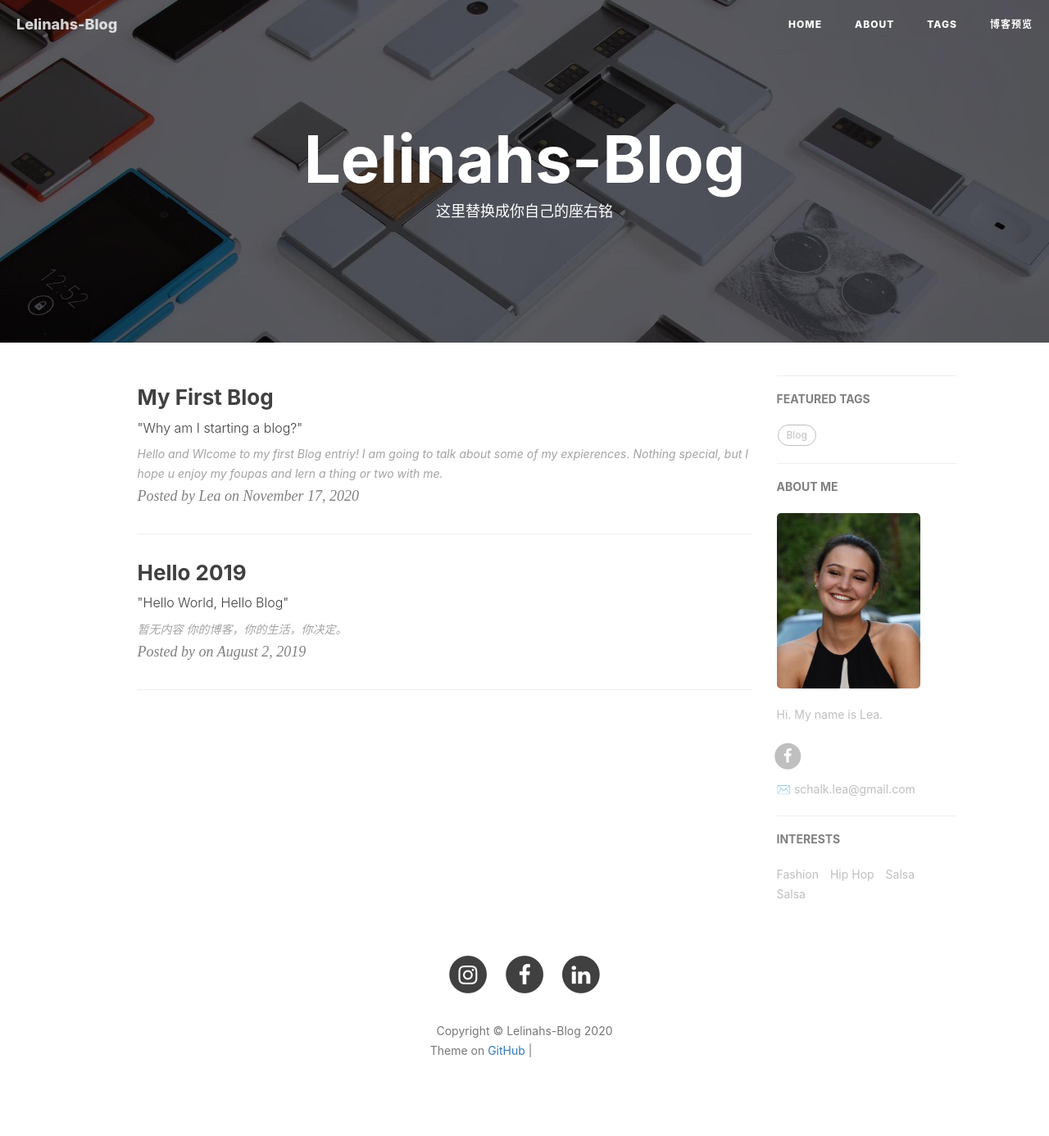
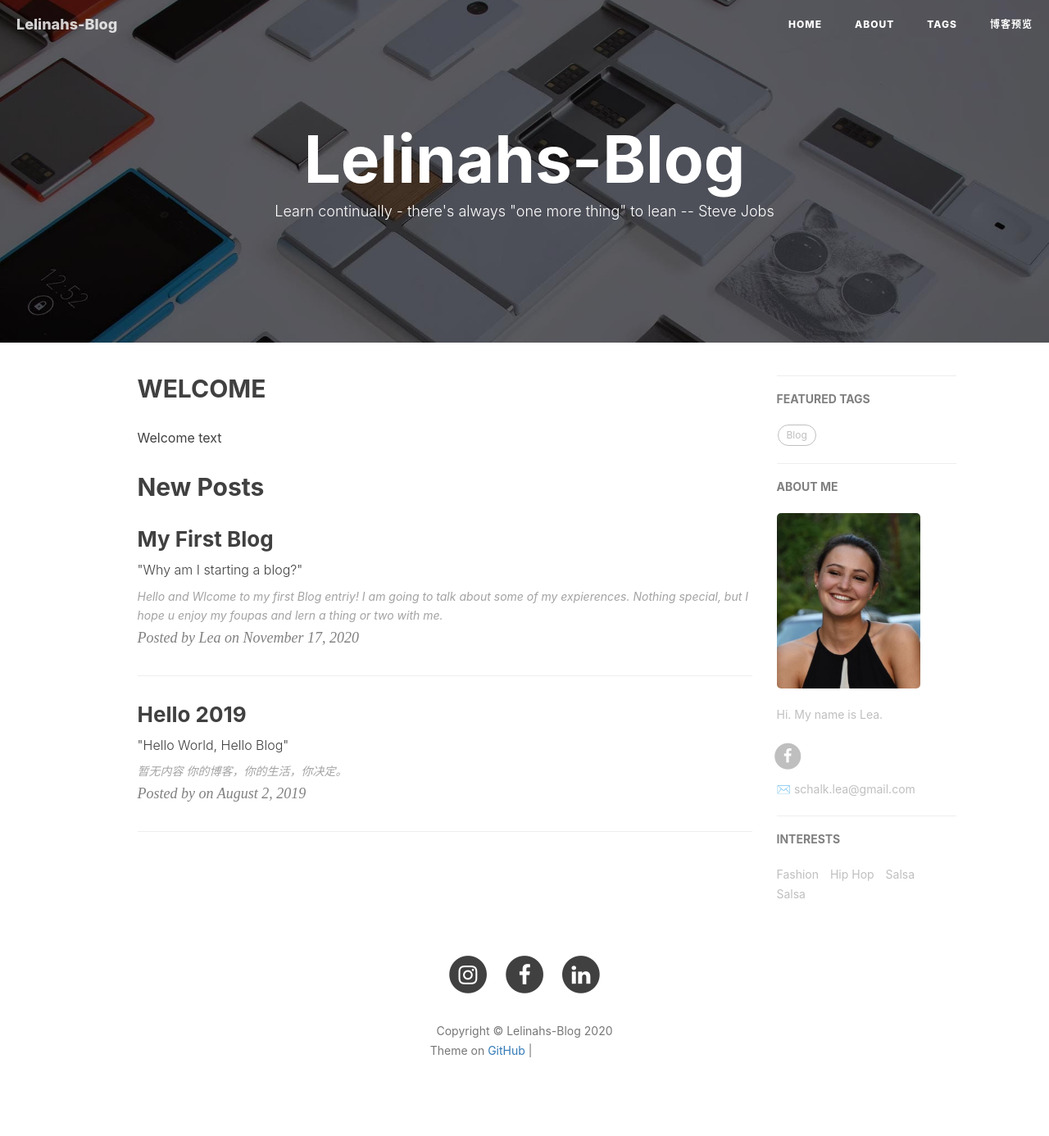
Before and after one commit to Lelinah/lelinah.github.io, a Jekyll site: the page built from index.html, in a window 1280 px wide. Shown: the whole page at 82% size. Built offline with Jekyll 4.4.1, drawn with Linux system fonts in a browser that asks for light colours; nearby versions of some CDN libraries; library files that are not in the unit come from our copies; the list of posts is cut into pages by our own code; comment, search, counter and statistics services are not loaded; grey boxes are pictures that could not be loaded.

Commit message:
Welcome Section

```diff
--- a/index.html
+++ b/index.html
@@ -1,18 +1,23 @@
 ---
 layout: page
-description: "这里替换成你自己的座右铭"
+description: "Learn continually - there's always \"one more thing\" to lean -- Steve Jobs"
 ---
+<div class="Welcome">
+    <h2> WELCOME</h2>
+    <p> Welcome text </p>
+</div>
 
+<h2> New Posts </h2>
 {% for post in paginator.posts %}
 <div class="post-preview">
-    <a href="{{ post.url | prepend: site.baseurl }}">
-        <h2 class="post-title">
+        <a href="{{ post.url | prepend: site.baseurl }}">
+        <h5 class="post-title">
             {{ post.title }}
-        </h2>
+        </h5>
         {% if post.subtitle %}
-        <h3 class="post-subtitle">
+        <h5 class="post-subtitle">
             {{ post.subtitle }}
-        </h3>
+        </h5>
         {% endif %}
         <div class="post-content-preview">
             {{ post.content | strip_html | truncate:200 }}
```
